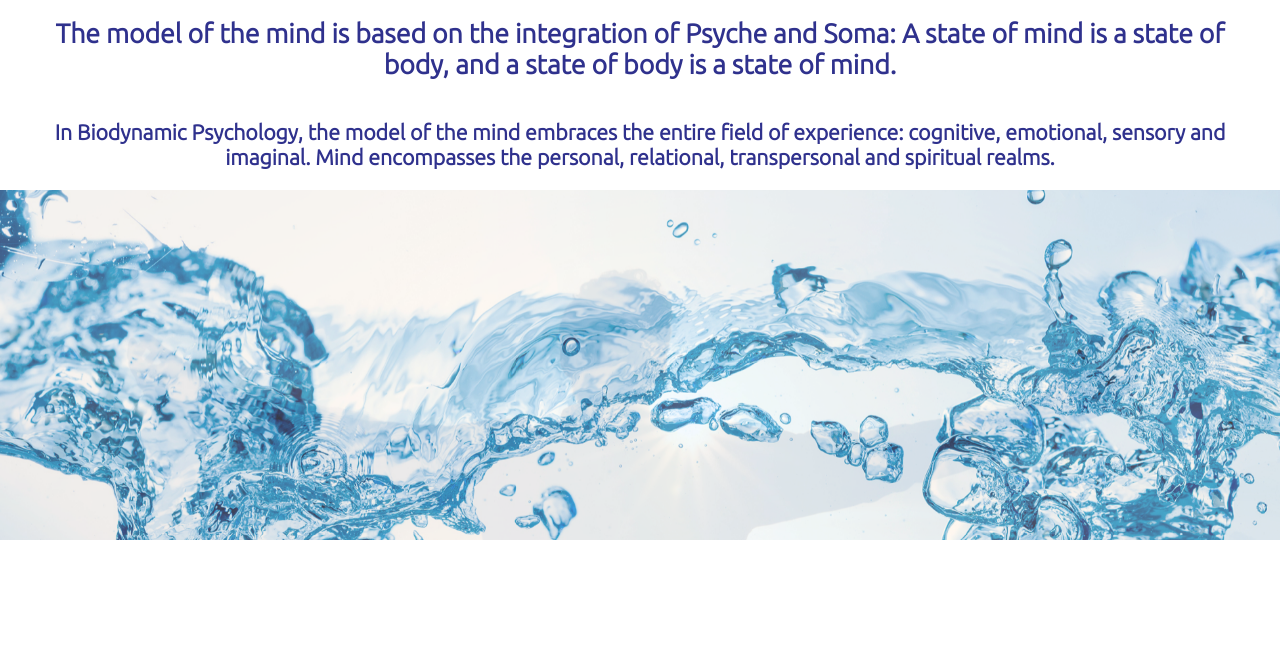
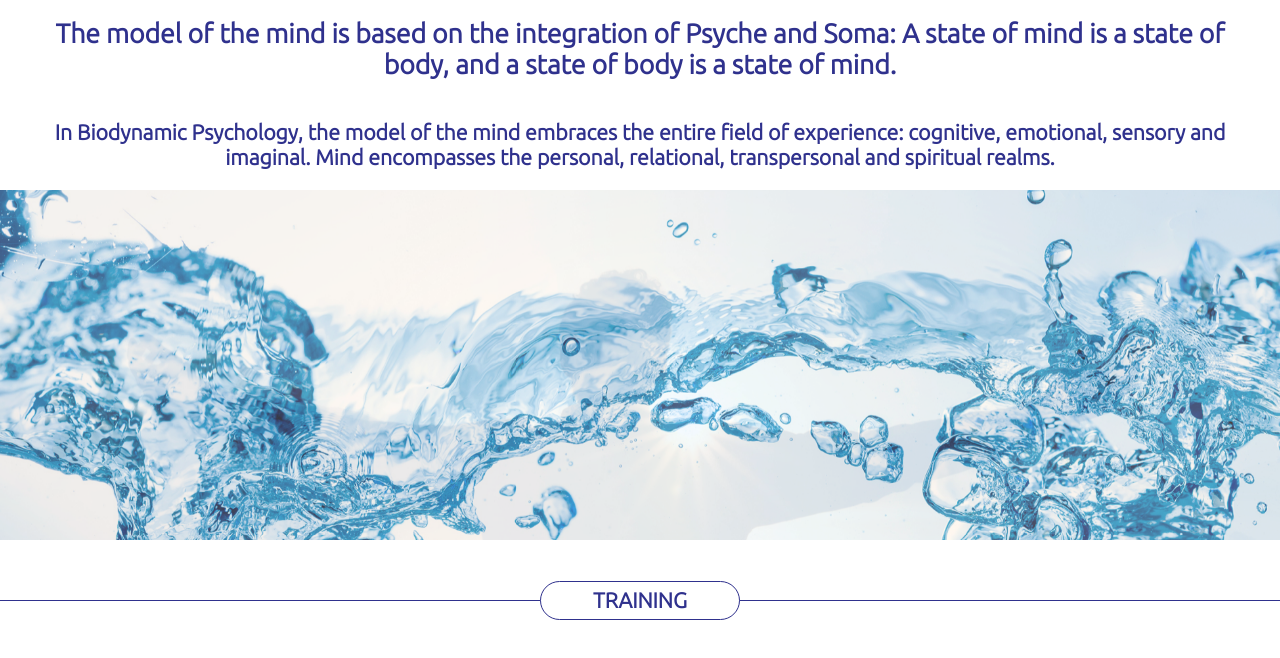
Before and after one commit to JeremyJoelPrice/lsbp-demo, a plain HTML site: page index.html in a window 1280 px wide. Shown: the part 112-770 px from the top of the page. Drawn offline with Linux system fonts and the light colour scheme.

Commit message:
implement standard section header & remove class=row as it doesn't seem to change anything

```diff
--- a/css/home.css
+++ b/css/home.css
@@ -1,3 +1,5 @@
+/* Banner Slideshow */
+
 #home-banner-container img {
 	object-fit: cover;
 	width: 100vw;
@@ -59,3 +61,27 @@
 #banner-image-3 {
 	-webkit-animation-delay: -4s;
 }
+
+/* Section Dividers */
+
+.section-divider {
+	margin: 40px 0;
+}
+
+.section-divider-header {
+	width: 200px;
+	padding: 6px 0;
+	margin: 0 auto;
+	position: relative;
+
+	border: 1pt solid var(--purple);
+	border-radius: 25px;
+	background-color: white;
+}
+
+.horizontal-line {
+	height: 1px;
+	background-color: var(--purple);
+	transform: translateY(20px);
+	z-index: 1;
+}
--- a/html/home.html
+++ b/html/home.html
@@ -1,4 +1,4 @@
-<section class="row">
+<section>
 	<h2>
 		The model of the mind is based on the integration of Psyche and Soma: A
 		state of mind is a state of body, and a state of body is a state of
@@ -11,10 +11,14 @@
 		realms.
 	</h3>
 </section>
-<section class="row">
+<section>
 	<div id="home-banner-container">
 		<img id="banner-image-1" src="../img/FAE6E504-4111-D15F-66D7-45F7F7D23F6B.jpg" />
 		<img id="banner-image-2" src="../img/20F6BF03-E6B1-569E-7A32-A7A55046DA21.jpg" />
 		<img id="banner-image-3" src="../img/E2D6C817-168D-DE30-FE1B-FBD7021B1BA4.jpg" />
 	</div>
 </section>
+<div class="section-divider">
+	<div class="horizontal-line"></div>
+	<h3 class="section-divider-header">TRAINING</h3>
+</div>
--- a/html/navbar.html
+++ b/html/navbar.html
@@ -1,4 +1,4 @@
-<div id="navbar-container" class="row">
+<div id="navbar-container">
 	<nav id="navbar" class="content-column">
 		<img id="logo" src="img/logo.png" />
 		<div id="navbar-central-column">
--- a/js/home.js
+++ b/js/home.js
@@ -1,5 +1,4 @@
 import { displayHtml } from "./ajax-utility.js";
 
 export const homeScript = () => {
-	// displayNextBanner();
 };
```
